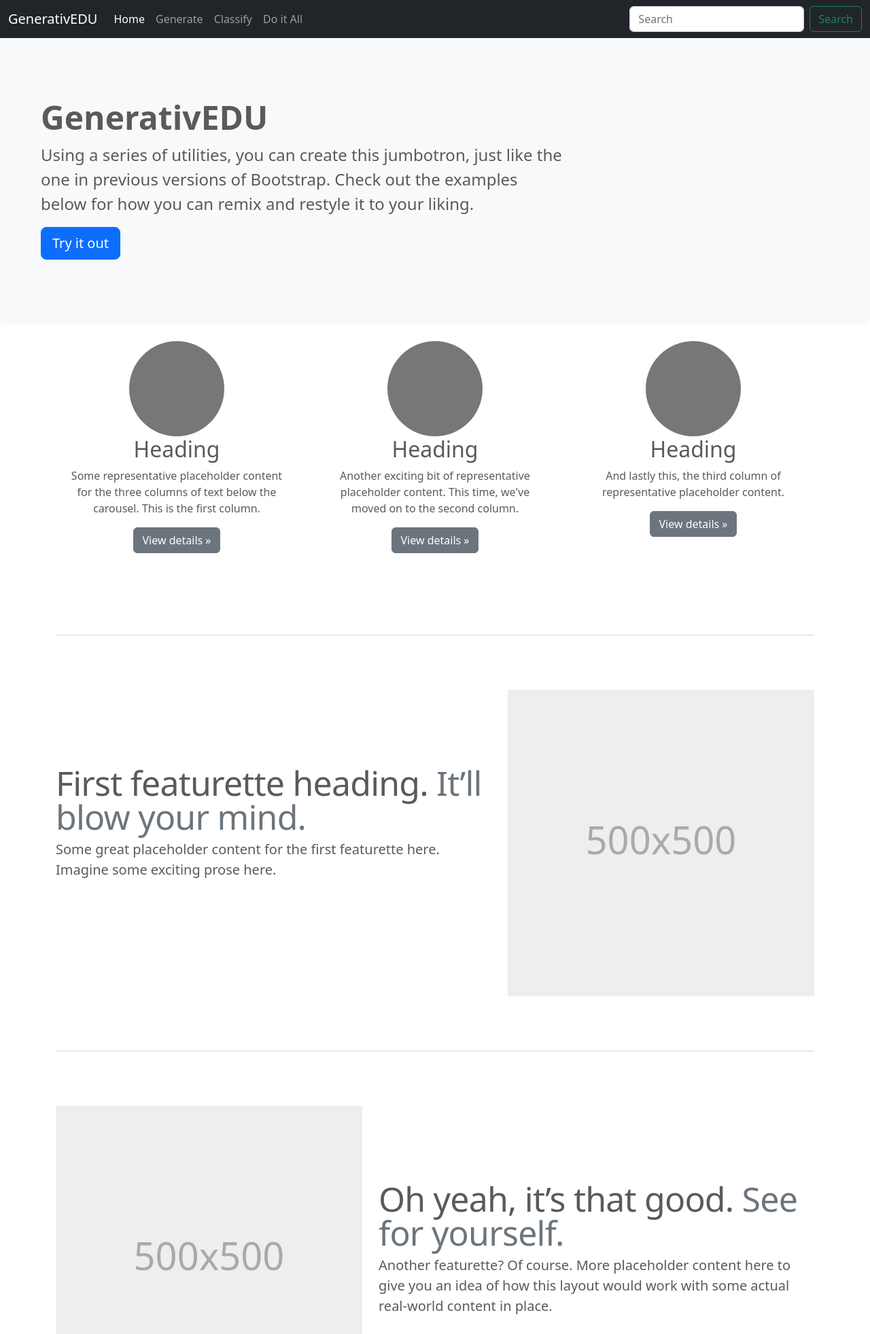
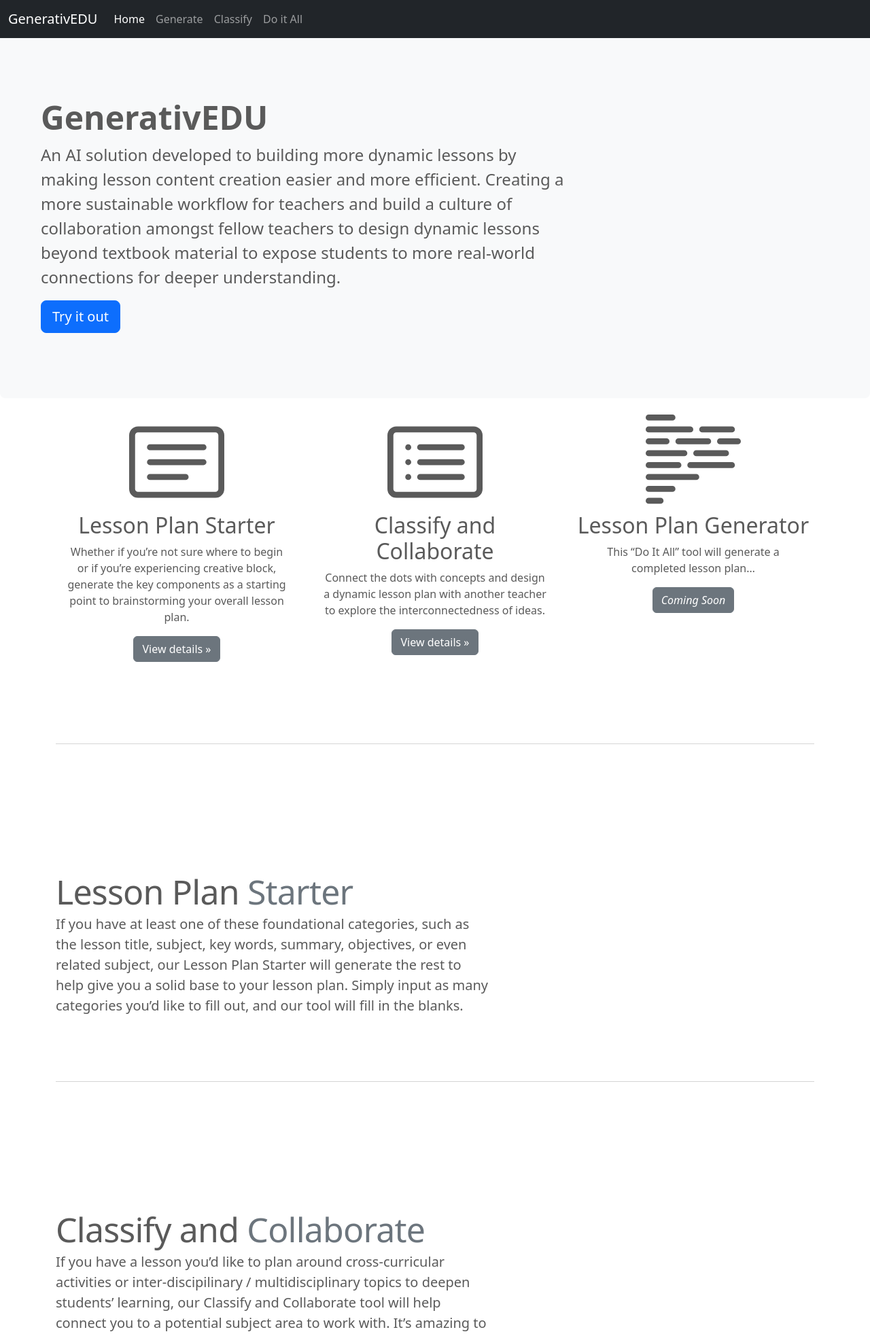
Before and after one commit to PokeManiac692/GenerativEDU, a Flask app: page / in a window 1280 px wide. Shown: the top 1963 px of the page at 68% size. Run offline with Flask 2, Linux system fonts and the light colour scheme.

Commit message:
Updated Files
Changed file structure and added files

```diff
--- a/app.py
+++ b/app.py
@@ -1,6 +1,7 @@
 from flask import Flask, render_template, redirect, request, session, abort
 import os
 import cohere
+from cohere.classify import Example
 
 app = Flask(__name__)
 apiKey = os.environ.get('COHERE_API_KEY')
@@ -28,11 +29,88 @@ def build_prompt(list1):
         presence_penalty=0,
         stop_sequences=["--"],
         return_likelihoods='NONE')
-    finalResult = ('{}'.format(response.generations[0].text))
+    finalResult = (stringPrompt + (response.generations[0].text)).split('\n')
     print(finalResult)
 
     return finalResult
 
+
+def classify_lessons():
+    response = apiKey.classify(
+        model='large',
+        inputs=["Students will understand how systems work."],
+        examples=[Example(
+            "In this lesson, students will practice representing numbers in binary (base 2). They will practice converting numbers and explore the concept of place value in the context of binary numbers.",
+            "Computer Science"), Example(
+            "In this lesson, students will explore the unique properties of water that are necessary to support life.",
+            "Biology"), Example(
+            "In this lesson, students will describe the movement of substances across the selective permeable membrane into or out of the cell to protect its internal environment.",
+            "Biology"), Example(
+            "In this lesson, students will be introduced to programming concepts using music. Students will create artifacts with a practical, personal, or societal intent.",
+            "Computer Science"), Example(
+            "In this lesson, students will correlate internal hearing with singing and pitch identification.", "Music"),
+                  Example(
+                      "In this lesson, students will sing a piece of music at sight based on the tonal, modal, chromatic, and atonal systems.",
+                      "Music"), Example(
+                "In this lesson, students will understand musical styles and genres in relation to the key social, political, economic, philosophical, and aesthetic forces that helped shape them.",
+                "Music"), Example(
+                "In this lesson, students make connections between the first inventions of the 19th century and the great social changes that affected slavery and imperialism.",
+                "History"), Example(
+                "In this lesson, students will students will analyze and demonstrate knowledge of the history, or change over time, of different regions of the world.",
+                "History"), Example(
+                "In this lesson, students will apply Gregor Mendel’s principles and concept of probability to predict traits by using a Punnett Square.",
+                "Biology"), Example(
+                "In this lesson, students will compare simple and compound machines in the real world. Students will develop a manipulator to accomplish a class task.",
+                "Robotics"), Example(
+                "In this lesson, students learn how the robot responds to command icons in sequence and bring together the concepts of time, speed, and distance.",
+                "Robotics"), Example(
+                "In this lesson, students learn about basic robot sensing and control similar to that used in advanced automated factories and warehouses.",
+                "Robotics"), Example(
+                "In this lesson, students will compare the different forms of energy and research various sustainable energy solutions.",
+                "Environmental Science"), Example(
+                "In this lesson the student will demonstrate the ability to use scientific skills necessary to identify and analyze environmental issues.",
+                "Environmental Science"), Example(
+                "In this lesson students will analyze and recognize the interrelationships in a good chain and a food web.",
+                "Environmental Science"), Example(
+                "In this lesson, students will describe the structure of an atom and distinguish between the two main types of chemical bonds.",
+                "Chemistry"), Example(
+                "In this lesson, students will explain the growth and populations and factors that influence them.",
+                "Environmental Science"), Example(
+                "In this lesson, students will analyze population changes in specific countries and learn about China\'s one child policy",
+                "History"), Example(
+                "In this lesson, students will use the art of communication to quickly persuade or convince their peers to change their minds on a variety of popular or unpopular opinions.",
+                "Language Arts"), Example(
+                "In this lesson, students will be using Internet resources the students find definitions and examples of hyperboles and paradox, and then create their own to share with peers, and identify their use in a current reading selection.",
+                "Language Arts"), Example(
+                "In this lesson, students will be able to explain clearly the rules on the present perfect tense of verbs as differentiated from the simple present and past tenses.",
+                "Language Arts"),
+                  Example("The student will be able to calculate the square footage of a given area.", "Math"), Example(
+                "In this lesson, students will be able to use computation skills to add decimals for the correct sum.",
+                "Math"), Example(
+                "In this lesson, students will learn the proper way to calculate hourly wages including taxes, and tips, etc.",
+                "Math"), Example(
+                "In this lesson, students will describe heterogeneous mixtures, including suspensions and colloids.",
+                "Chemistry"),
+                  Example("Use the periodic table to identify trends in electronegativity and electron affinity.",
+                          "Chemistry"), Example(
+                "In this lesson, students will design and conduct an experiment to test the properties of substances.",
+                "Chemistry"), Example(
+                "Students program the robot to make decisions (artificial intelligence) in response to obstacles in the robot’s environment.",
+                "Computer Science"), Example(
+                "In this lesson, students will demonstrate the ability to analyze the movement of matter and energy through the biosphere.",
+                "Biology"),
+                  Example("In this lesson, students will differentiate between servo and non-servo control systems",
+                          "Robotics"), Example(
+                "In this lesson, students will differentiate the structure and function of each organ in the body systems.",
+                "Biology"), Example(
+                "In this lesson, students will indicate the names and functions of hardware ports and the parts of the motherboard and describe how the CPU processes data and instructions and controls the operation of all other devices.",
+                "Computer Science"), Example(
+                "In this lesson, students will discuss earth\'s systems and the biogeochemical cycles of water, carbon, nitrogen, and phosphorus.",
+                "Biology"), Example(
+                "In this lesson, students will discuss earth\'s systems and the biogeochemical cycles of water, carbon, nitrogen, and phosphorus.",
+                "Environmental Science")])
+    final = ('The confidence levels of the labels are: {}'.format(response.classifications))
+    return final
 
 promptMaterials = []
 
@@ -45,7 +123,6 @@ def index():  # put application's code here
 @app.route('/generate', methods=["GET", "POST"])
 def generate():
     if request.method == "POST":
-        # getting input with name = fname in HTML form
         lessonTitle_in = request.form.get("lTitle")
         if lessonTitle_in != "":
             promptMaterials.append("Lesson Title: " + lessonTitle_in)
@@ -65,6 +142,14 @@ def generate():
         if relatedSubjects_in != "":
             promptMaterials.append("Related Subjects: " + relatedSubjects_in)
         finalResult = build_prompt(promptMaterials)
+        '''
+        label1 = finalResult[0]
+        label2 = finalResult[1]
+        label3 = finalResult[2]
+        label4 = finalResult[3]
+        label5 = finalResult[4]
+        label6 = finalResult[5]
+        '''
         return render_template("results.html", label1=finalResult)
     return render_template("AIToolTemp.html")
 
--- a/templates/index.html
+++ b/templates/index.html
@@ -60,14 +60,14 @@
     </style>
 
     <!-- Custom Styles -->
-    <link href="carousel.css" rel="stylesheet">
+    <link href="../static/carousel.css" rel="stylesheet">
   </head>
   <body>
     <!-- Navbar Components -->
     <header>
       <nav class="navbar navbar-expand-md navbar-dark fixed-top bg-dark">
         <div class="container-fluid">
-          <a class="navbar-brand" href="#">{{ title }}</a>
+          <a class="navbar-brand" href="/">{{ title }}</a>
           <button class="navbar-toggler" type="button" data-bs-toggle="collapse" data-bs-target="#navbarCollapse" aria-controls="navbarCollapse" aria-expanded="false" aria-label="Toggle navigation">
             <span class="navbar-toggler-icon"></span>
           </button>
@@ -77,19 +77,15 @@
                 <a class="nav-link active" aria-current="page" href="/">Home</a>
               </li>
               <li class="nav-item">
-                <a class="nav-link" href="generate">Generate</a>
+                <a class="nav-link" href="/generate">Generate</a>
               </li>
               <li class="nav-item">
-                <a class="nav-link" href="#">Classify</a>
+                <a class="nav-link" disabled>Classify</a>
               </li>
               <li class="nav-item">
                 <a class="nav-link" disabled>Do it All</a>
               </li>
             </ul>
-            <form class="d-flex" role="search">
-              <input class="form-control me-2" type="search" placeholder="Search" aria-label="Search">
-              <button class="btn btn-outline-success" type="submit">Search</button>
-            </form>
           </div>
         </div>
       </nav>
@@ -99,8 +95,8 @@
     <div class="p-5 mb-4 bg-light rounded-3">
       <div class="container-fluid py-5">
         <h1 class="display-5 fw-bold">{{title}}</h1>
-        <p class="col-md-8 fs-4">Using a series of utilities, you can create this jumbotron, just like the one in previous versions of Bootstrap. Check out the examples below for how you can remix and restyle it to your liking.</p>
-        <button class="btn btn-primary btn-lg" type="button">Try it out</button>
+        <p class="col-md-8 fs-4">An AI  solution developed to building more dynamic lessons by making lesson content creation easier and more efficient. Creating a more sustainable workflow for teachers and build a culture of collaboration amongst fellow teachers to design dynamic lessons beyond textbook material to expose students to more real-world connections for deeper understanding. </p>
+          <a href="/generate"><button class="btn btn-primary btn-lg" type="button">Try it out</button></a>
       </div>
     </div>
 
@@ -110,25 +106,33 @@
         <!-- Three columns of text below the Banner -->
         <div class="row">
           <div class="col-lg-4">
-            <svg class="bd-placeholder-img rounded-circle" width="140" height="140" xmlns="http://www.w3.org/2000/svg" role="img" aria-label="Placeholder: 140x140" preserveAspectRatio="xMidYMid slice" focusable="false"><title>Placeholder</title><rect width="100%" height="100%" fill="#777"></rect><text x="50%" y="50%" fill="#777" dy=".3em">140x140</text></svg>
+            <svg xmlns="http://www.w3.org/2000/svg" width="140" height="140" fill="currentColor" class="bi bi-card-text" viewBox="0 0 16 16">
+              <path d="M14.5 3a.5.5 0 0 1 .5.5v9a.5.5 0 0 1-.5.5h-13a.5.5 0 0 1-.5-.5v-9a.5.5 0 0 1 .5-.5h13zm-13-1A1.5 1.5 0 0 0 0 3.5v9A1.5 1.5 0 0 0 1.5 14h13a1.5 1.5 0 0 0 1.5-1.5v-9A1.5 1.5 0 0 0 14.5 2h-13z"/>
+              <path d="M3 5.5a.5.5 0 0 1 .5-.5h9a.5.5 0 0 1 0 1h-9a.5.5 0 0 1-.5-.5zM3 8a.5.5 0 0 1 .5-.5h9a.5.5 0 0 1 0 1h-9A.5.5 0 0 1 3 8zm0 2.5a.5.5 0 0 1 .5-.5h6a.5.5 0 0 1 0 1h-6a.5.5 0 0 1-.5-.5z"/>
+            </svg>
 
-            <h2 class="fw-normal">Heading</h2>
-            <p>Some representative placeholder content for the three columns of text below the carousel. This is the first column.</p>
-            <p><a class="btn btn-secondary" href="#">View details »</a></p>
+            <h2 class="fw-normal">Lesson Plan Starter</h2>
+            <p>Whether if you’re not sure where to begin or if you’re experiencing creative block, generate the key components as a starting point to brainstorming your overall lesson plan.</p>
+            <p><a class="btn btn-secondary" href="#section1">View details »</a></p>
           </div><!-- /.col-lg-4 -->
           <div class="col-lg-4">
-            <svg class="bd-placeholder-img rounded-circle" width="140" height="140" xmlns="http://www.w3.org/2000/svg" role="img" aria-label="Placeholder: 140x140" preserveAspectRatio="xMidYMid slice" focusable="false"><title>Placeholder</title><rect width="100%" height="100%" fill="#777"></rect><text x="50%" y="50%" fill="#777" dy=".3em">140x140</text></svg>
+            <svg xmlns="http://www.w3.org/2000/svg" width="140" height="140" fill="currentColor" class="bi bi-card-list" viewBox="0 0 16 16">
+  <path d="M14.5 3a.5.5 0 0 1 .5.5v9a.5.5 0 0 1-.5.5h-13a.5.5 0 0 1-.5-.5v-9a.5.5 0 0 1 .5-.5h13zm-13-1A1.5 1.5 0 0 0 0 3.5v9A1.5 1.5 0 0 0 1.5 14h13a1.5 1.5 0 0 0 1.5-1.5v-9A1.5 1.5 0 0 0 14.5 2h-13z"/>
+  <path d="M5 8a.5.5 0 0 1 .5-.5h7a.5.5 0 0 1 0 1h-7A.5.5 0 0 1 5 8zm0-2.5a.5.5 0 0 1 .5-.5h7a.5.5 0 0 1 0 1h-7a.5.5 0 0 1-.5-.5zm0 5a.5.5 0 0 1 .5-.5h7a.5.5 0 0 1 0 1h-7a.5.5 0 0 1-.5-.5zm-1-5a.5.5 0 1 1-1 0 .5.5 0 0 1 1 0zM4 8a.5.5 0 1 1-1 0 .5.5 0 0 1 1 0zm0 2.5a.5.5 0 1 1-1 0 .5.5 0 0 1 1 0z"/>
+</svg>
 
-            <h2 class="fw-normal">Heading</h2>
-            <p>Another exciting bit of representative placeholder content. This time, we've moved on to the second column.</p>
-            <p><a class="btn btn-secondary" href="#">View details »</a></p>
+            <h2 class="fw-normal">Classify and Collaborate</h2>
+            <p>Connect the dots with concepts and design a dynamic lesson plan with another teacher to explore the interconnectedness of ideas. </p>
+            <p><a class="btn btn-secondary" href="#section2">View details »</a></p>
           </div><!-- /.col-lg-4 -->
           <div class="col-lg-4">
-            <svg class="bd-placeholder-img rounded-circle" width="140" height="140" xmlns="http://www.w3.org/2000/svg" role="img" aria-label="Placeholder: 140x140" preserveAspectRatio="xMidYMid slice" focusable="false"><title>Placeholder</title><rect width="100%" height="100%" fill="#777"></rect><text x="50%" y="50%" fill="#777" dy=".3em">140x140</text></svg>
+            <svg xmlns="http://www.w3.org/2000/svg" width="140" height="140" fill="currentColor" class="bi bi-body-text" viewBox="0 0 16 16">
+  <path fill-rule="evenodd" d="M0 .5A.5.5 0 0 1 .5 0h4a.5.5 0 0 1 0 1h-4A.5.5 0 0 1 0 .5Zm0 2A.5.5 0 0 1 .5 2h7a.5.5 0 0 1 0 1h-7a.5.5 0 0 1-.5-.5Zm9 0a.5.5 0 0 1 .5-.5h5a.5.5 0 0 1 0 1h-5a.5.5 0 0 1-.5-.5Zm-9 2A.5.5 0 0 1 .5 4h3a.5.5 0 0 1 0 1h-3a.5.5 0 0 1-.5-.5Zm5 0a.5.5 0 0 1 .5-.5h5a.5.5 0 0 1 0 1h-5a.5.5 0 0 1-.5-.5Zm7 0a.5.5 0 0 1 .5-.5h3a.5.5 0 0 1 0 1h-3a.5.5 0 0 1-.5-.5Zm-12 2A.5.5 0 0 1 .5 6h6a.5.5 0 0 1 0 1h-6a.5.5 0 0 1-.5-.5Zm8 0a.5.5 0 0 1 .5-.5h5a.5.5 0 0 1 0 1h-5a.5.5 0 0 1-.5-.5Zm-8 2A.5.5 0 0 1 .5 8h5a.5.5 0 0 1 0 1h-5a.5.5 0 0 1-.5-.5Zm7 0a.5.5 0 0 1 .5-.5h7a.5.5 0 0 1 0 1h-7a.5.5 0 0 1-.5-.5Zm-7 2a.5.5 0 0 1 .5-.5h8a.5.5 0 0 1 0 1h-8a.5.5 0 0 1-.5-.5Zm0 2a.5.5 0 0 1 .5-.5h4a.5.5 0 0 1 0 1h-4a.5.5 0 0 1-.5-.5Zm0 2a.5.5 0 0 1 .5-.5h2a.5.5 0 0 1 0 1h-2a.5.5 0 0 1-.5-.5Z"/>
+</svg>
 
-            <h2 class="fw-normal">Heading</h2>
-            <p>And lastly this, the third column of representative placeholder content.</p>
-            <p><a class="btn btn-secondary" href="#">View details »</a></p>
+            <h2 class="fw-normal">Lesson Plan Generator </h2>
+            <p>This “Do It All” tool will generate a completed lesson plan…  </p>
+              <p><a class="btn btn-secondary" disabled><em>Coming Soon</em></a></p>
           </div><!-- /.col-lg-4 -->
         </div><!-- /.row -->
 
@@ -137,40 +141,19 @@
 
         <hr class="featurette-divider">
 
-        <div class="row featurette">
+        <div class="row featurette" id="section1">
           <div class="col-md-7">
-            <h2 class="featurette-heading fw-normal lh-1">First featurette heading. <span class="text-muted">It’ll blow your mind.</span></h2>
-            <p class="lead">Some great placeholder content for the first featurette here. Imagine some exciting prose here.</p>
-          </div>
-          <div class="col-md-5">
-            <svg class="bd-placeholder-img bd-placeholder-img-lg featurette-image img-fluid mx-auto" width="500" height="500" xmlns="http://www.w3.org/2000/svg" role="img" aria-label="Placeholder: 500x500" preserveAspectRatio="xMidYMid slice" focusable="false"><title>Placeholder</title><rect width="100%" height="100%" fill="#eee"></rect><text x="50%" y="50%" fill="#aaa" dy=".3em">500x500</text></svg>
-
+            <h2 class="featurette-heading fw-normal lh-1">Lesson Plan <span class="text-muted">Starter</span></h2>
+            <p class="lead">If you have at least one of these foundational categories, such as the lesson title, subject, key words, summary, objectives, or even related subject, our Lesson Plan Starter will generate the rest to help give you a solid base to your lesson plan. Simply input as many categories you’d like to fill out, and our tool will fill in the blanks. </p>
           </div>
         </div>
 
         <hr class="featurette-divider">
 
-        <div class="row featurette">
+        <div class="row featurette" id="section2">
           <div class="col-md-7 order-md-2">
-            <h2 class="featurette-heading fw-normal lh-1">Oh yeah, it’s that good. <span class="text-muted">See for yourself.</span></h2>
-            <p class="lead">Another featurette? Of course. More placeholder content here to give you an idea of how this layout would work with some actual real-world content in place.</p>
-          </div>
-          <div class="col-md-5 order-md-1">
-            <svg class="bd-placeholder-img bd-placeholder-img-lg featurette-image img-fluid mx-auto" width="500" height="500" xmlns="http://www.w3.org/2000/svg" role="img" aria-label="Placeholder: 500x500" preserveAspectRatio="xMidYMid slice" focusable="false"><title>Placeholder</title><rect width="100%" height="100%" fill="#eee"></rect><text x="50%" y="50%" fill="#aaa" dy=".3em">500x500</text></svg>
-
-          </div>
-        </div>
-
-        <hr class="featurette-divider">
-
-        <div class="row featurette">
-          <div class="col-md-7">
-            <h2 class="featurette-heading fw-normal lh-1">And lastly, this one. <span class="text-muted">Checkmate.</span></h2>
-            <p class="lead">And yes, this is the last block of representative placeholder content. Again, not really intended to be actually read, simply here to give you a better view of what this would look like with some actual content. Your content.</p>
-          </div>
-          <div class="col-md-5">
-            <svg class="bd-placeholder-img bd-placeholder-img-lg featurette-image img-fluid mx-auto" width="500" height="500" xmlns="http://www.w3.org/2000/svg" role="img" aria-label="Placeholder: 500x500" preserveAspectRatio="xMidYMid slice" focusable="false"><title>Placeholder</title><rect width="100%" height="100%" fill="#eee"></rect><text x="50%" y="50%" fill="#aaa" dy=".3em">500x500</text></svg>
-
+            <h2 class="featurette-heading fw-normal lh-1">Classify and <span class="text-muted">Collaborate</span></h2>
+            <p class="lead">If you have a lesson you’d like to plan around cross-curricular activities or inter-discipilinary / multidisciplinary topics to deepen students’ learning, our Classify and Collaborate tool will help connect you to a potential subject area to work with. It’s amazing to see how interconnected concepts can be, and this tool is able to demonstrate that. Simply input your topic and subject and the rest is history (or at least another subject 😜)</p>
           </div>
         </div>
 
@@ -179,13 +162,20 @@
         <!-- /END THE FEATURETTES -->
 
       </div>
+      <footer class="my-5 pt-5 text-muted text-center text-small">
+        <p class="mb-1">&copy; 2022 GenerativEDU LA Hackers</p>
+        <ul class="list-inline">
+          <li class="list-inline-item"><a href="/">Home</a></li>
+          <li class="list-inline-item"><a href="/generate">Generate</a></li>
+          <li class="list-inline-item" disabled>Classify</li>
+        </ul>
+      </footer>
 
-
-
+    <!--
     <div class="form-floating">
       <textarea class="form-control" placeholder="Lesson Title" id="floatingTextarea"></textarea>
       <label for="floatingTextarea">Lesson Title</label>
-    </div>
+    </div> -->
 
     <script src="https://cdn.jsdelivr.net/npm/bootstrap@5.2.3/dist/js/bootstrap.bundle.min.js" integrity="sha384-kenU1KFdBIe4zVF0s0G1M5b4hcpxyD9F7jL+jjXkk+Q2h455rYXK/7HAuoJl+0I4" crossorigin="anonymous"></script>
   </body>
```
Also changed, not shown: templates/AIToolTemp.html (+8 -7 lines), templates/results.html (+12 -8 lines), static/carousel.css (renamed from templates/carousel.css), static/form-validation.css (renamed from templates/form-validation.css), 2 other files.
